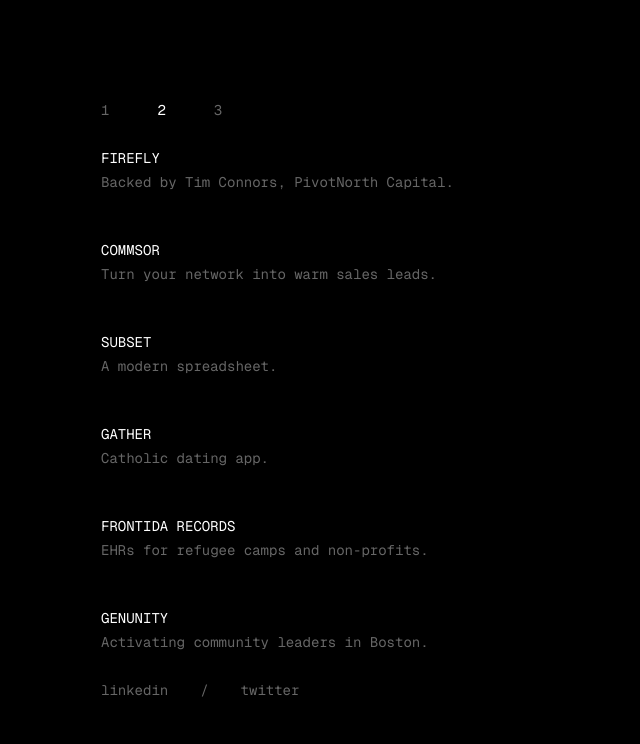
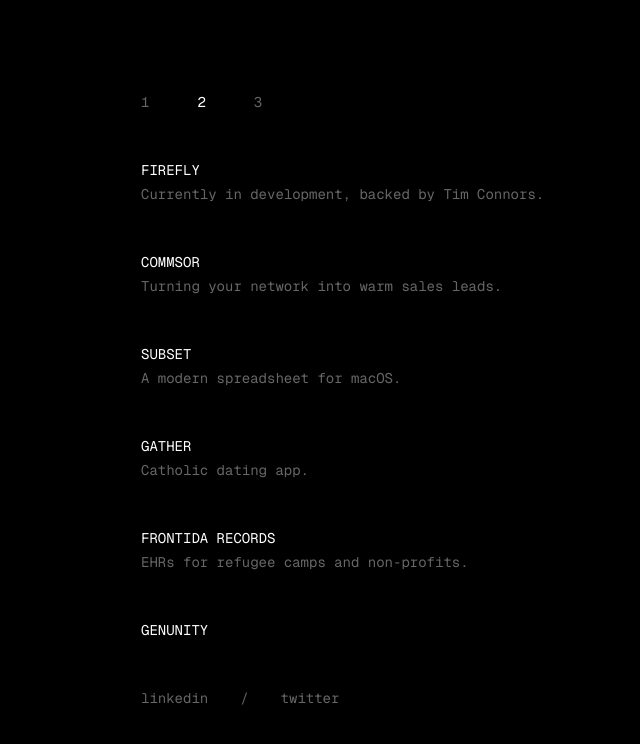
Before and after one commit to ChristianMSurya/christian, a Next.js app: page /work in a window 1280 px wide. Shown: the top 744 px of the page, without its empty margins (139-779 px from the left). Built offline with nearby package versions, Linux system fonts and the light colour scheme.

Commit message:
mobile optimization

```diff
--- a/src/app/globals.css
+++ b/src/app/globals.css
@@ -7,7 +7,7 @@
     --text-primary: #000000;
     --text-secondary: rgba(0, 0, 0, 0.35);
     --bg-primary: #ffffff;
-    --background: #0a0a0a;
+    --background: #ffffff;
     --foreground: #ededed;
   }
 
@@ -15,6 +15,7 @@
     --text-primary: #ffffff;
     --text-secondary: rgba(255, 255, 255, 0.35);
     --bg-primary: #000000;
+    --background: #000000;
   }
 }
 
@@ -22,6 +23,15 @@
   background-color: var(--bg-primary);
   color: var(--text-primary);
   font-family: Arial, Helvetica, sans-serif;
+}
+
+::-webkit-scrollbar {
+  display: none;
+}
+
+* {
+  -ms-overflow-style: none;
+  scrollbar-width: none;
 }
 
 @keyframes fadeIn {
--- a/src/app/layout.tsx
+++ b/src/app/layout.tsx
@@ -1,6 +1,8 @@
 import type { Metadata } from "next";
 import localFont from "next/font/local";
 import { ThemeProvider } from "./context/theme-provider";
+import Navbar from "@/components/navbar";
+import Footer from "@/components/footer";
 import "./globals.css";
 
 const geistSans = localFont({
@@ -30,7 +32,15 @@
         className={`${geistSans.variable} ${geistMono.variable} font-geist-mono antialiased`}
       >
         <ThemeProvider>
-          {children}
+          <div className="flex flex-col h-screen items-center justify-center">
+            <div className="flex flex-col h-screen w-full px-10 gap-12 max-w-[800px] items-start justify-center">
+              <Navbar/>
+              <div className="h-[60%]">
+                {children}
+              </div>
+              <Footer/>
+            </div>
+          </div>
         </ThemeProvider>
       </body>
     </html>
--- a/src/app/page.tsx
+++ b/src/app/page.tsx
@@ -1,81 +1,12 @@
 'use client';
-
-import Link from "next/link";
 
 export default function Home() {
   return (
-    <div className="flex flex-col w-full h-screen scroll-smooth items-center justify-center">
-        <section className="flex w-[800px] h-[75%] flex-col justify-between items-start animate-fade-in">
-
-        <div className="flex flex-row gap-12">
-          <Link href="/" className="cursor-pointer text-sm text-[var(--text-primary)]">
-            <p>1</p>
-          </Link>
-          <Link href="/work" className="cursor-pointer text-sm opacity-40 hover:opacity-100 transition-opacity duration-300">
-            <p>2</p>
-          </Link>
-          <Link href="/writing" className="cursor-pointer text-sm opacity-40 hover:opacity-100 transition-opacity duration-300">
-            <p>3</p>
-          </Link>
-        </div>
-
+    <div className="flex flex-col w-full h-full scroll-smooth items-center justify-center animate-fade-in">
         <div className="flex flex-col text-sm gap-2">
           <p>christian matthew</p>
           <p className="opacity-40">figuring out what to work on next</p>
         </div>
-
-        <div className="flex gap-8 text-sm">
-            <a
-              href="https://linkedin.com/in/christianmatthewnd"
-              target="_blank"
-              rel="noopener noreferrer"
-              className="opacity-40 hover:opacity-100 transition-opacity duration-300"
-            >
-              linkedin
-            </a>
-            <span className="opacity-40 cursor-default">/</span>
-            <a
-              href="https://x.com/christianmsurya"
-              target="_blank"
-              rel="noopener noreferrer"
-              className="opacity-40 hover:opacity-100 transition-opacity duration-300"
-            >
-              twitter
-            </a>
-          </div>
-
-
-          {/* <div className="h-16"></div>
-          <div className="flex flex-row w-full justify-center items-center gap-1 animate-fade-in">
-            <div id="first-name" className="flex flex-row w-full items-center justify-end py-2 gap-1">
-              <p id="friends" className="opacity-0 transition-opacity duration-300">my friends call me</p>
-              <p id="christian" className="cursor-pointer transition-opacity duration-300">christian</p>
-            </div>
-            <div id="second-name" className="flex flex-row w-full items-center justify-start py-2 gap-1">
-              <p id="matthew" className="cursor-pointer transition-opacity duration-300">matthew</p>
-              <p id="family" className="opacity-0 transition-opacity duration-300">is what my family calls me</p>
-            </div>
-          </div>
-          <div className="flex gap-2 text-sm mb-8 animate-fade-in">
-            <a
-              href="https://linkedin.com/in/christianmatthewnd"
-              target="_blank"
-              rel="noopener noreferrer"
-              className="opacity-50 hover:opacity-100 transition-opacity duration-300"
-            >
-              linkedin
-            </a>
-            <span className="opacity-50">|</span>
-            <a
-              href="https://x.com/christianmsurya"
-              target="_blank"
-              rel="noopener noreferrer"
-              className="opacity-50 hover:opacity-100 transition-opacity duration-300"
-            >
-              twitter
-            </a>
-          </div> */}
-        </section>
     </div>
   );
 }
--- a/src/app/work/page.tsx
+++ b/src/app/work/page.tsx
@@ -6,17 +6,17 @@
   const projects = [
     {
       name: "FIREFLY",
-      description: "Backed by Tim Connors, PivotNorth Capital.",
+      description: "Currently in development, backed by Tim Connors.",
       link: "#"
     },
     {
       name: "COMMSOR",
-      description: "Turn your network into warm sales leads.",
+      description: "Turning your network into warm sales leads.",
       link: "#"
     },
     {
       name: "SUBSET",
-      description: "A modern spreadsheet.",
+      description: "A modern spreadsheet for macOS.",
       link: "#"
     },
     {
@@ -37,21 +37,8 @@
   ];
 
   return (
-    <div className="flex flex-col w-full h-screen scroll-smooth items-center justify-center">
-      <section className="flex w-[800px] h-[75%] flex-col justify-between items-start animate-fade-in">
-        <div className="flex flex-row gap-12">
-          <Link href="/" className="cursor-pointer text-sm opacity-40 hover:opacity-100 transition-opacity duration-300">
-            <p>1</p>
-          </Link>
-          <Link href="/work" className="cursor-pointer text-sm">
-            <p>2</p>
-          </Link>
-          <Link href="/writing" className="cursor-pointer text-sm opacity-40 hover:opacity-100 transition-opacity duration-300">
-            <p>3</p>
-          </Link>
-        </div>
-
-        <div className="flex flex-col gap-12">
+    <div className="flex flex-col w-full h-full scroll-smooth items-center justify-center animate-fade-in relative">
+      <div className="flex flex-col gap-12 overflow-y-auto max-h-full mx-auto">
         {projects.map((project, index) => (
           <div key={index} className="flex flex-col gap-1">
             <h2 className="text-sm">{project.name}</h2>
@@ -59,27 +46,6 @@
           </div>
         ))}
       </div>
-
-        <div className="flex gap-8 text-sm">
-          <a
-            href="https://linkedin.com/in/christianmatthewnd"
-            target="_blank"
-            rel="noopener noreferrer"
-            className="opacity-40 hover:opacity-100 transition-opacity duration-300"
-          >
-            linkedin
-          </a>
-          <span className="opacity-40 cursor-default">/</span>
-          <a
-            href="https://x.com/christianmsurya"
-            target="_blank"
-            rel="noopener noreferrer"
-            className="opacity-40 hover:opacity-100 transition-opacity duration-300"
-          >
-            twitter
-          </a>
-        </div>
-      </section>
     </div>
   );
 }
--- a/src/app/writing/page.tsx
+++ b/src/app/writing/page.tsx
@@ -4,46 +4,13 @@
 
 export default function Writing() {
   return (
-    <div className="flex flex-col w-full h-screen scroll-smooth items-center justify-center">
-      <section className="flex w-[800px] h-[75%] flex-col justify-between items-start animate-fade-in">
-        <div className="flex flex-row gap-12">
-          <Link href="/" className="cursor-pointer text-sm opacity-40 hover:opacity-100 transition-opacity duration-300">
-            <p>1</p>
-          </Link>
-          <Link href="/work" className="cursor-pointer text-sm opacity-40 hover:opacity-100 transition-opacity duration-300">
-            <p>2</p>
-          </Link>
-          <Link href="/writing" className="cursor-pointer text-sm">
-            <p>3</p>
-          </Link>
-        </div>
+    <div className="flex flex-col w-full h-full scroll-smooth items-center justify-center animate-fade-in">
 
         <div className="flex flex-col gap-12">
           <div className="flex flex-col gap-1">
             <p className="text-sm">coming soon</p>
           </div>
         </div>
-
-        <div className="flex gap-8 text-sm">
-          <a
-            href="https://linkedin.com/in/christianmatthewnd"
-            target="_blank"
-            rel="noopener noreferrer"
-            className="opacity-40 hover:opacity-100 transition-opacity duration-300"
-          >
-            linkedin
-          </a>
-          <span className="opacity-40 cursor-default">/</span>
-          <a
-            href="https://x.com/christianmsurya"
-            target="_blank"
-            rel="noopener noreferrer"
-            className="opacity-40 hover:opacity-100 transition-opacity duration-300"
-          >
-            twitter
-          </a>
-        </div>
-      </section>
     </div>
   );
 }
--- /dev/null
+++ b/src/components/footer.tsx
@@ -0,0 +1,23 @@
+export default function Footer() {
+    return (
+      <div className="flex gap-8 text-sm">
+        <a
+          href="https://linkedin.com/in/christianmatthewnd"
+          target="_blank"
+          rel="noopener noreferrer"
+          className="opacity-40 hover:opacity-100 transition-opacity duration-300"
+        >
+          linkedin
+        </a>
+        <span className="opacity-40 cursor-default">/</span>
+        <a
+          href="https://x.com/christianmsurya"
+          target="_blank"
+          rel="noopener noreferrer"
+          className="opacity-40 hover:opacity-100 transition-opacity duration-300"
+        >
+          twitter
+        </a>
+      </div>
+    );
+  }
--- /dev/null
+++ b/src/components/navbar.tsx
@@ -0,0 +1,31 @@
+'use client';
+
+import Link from "next/link";
+import { usePathname } from "next/navigation";
+
+export default function Navbar() {
+  const pathname = usePathname();
+
+  return (
+    <div className="flex flex-row gap-12">
+      <Link
+        href="/"
+        className={`cursor-pointer text-sm ${pathname === '/' ? '' : 'opacity-40 hover:opacity-100 transition-opacity duration-300'}`}
+      >
+        <p>1</p>
+      </Link>
+      <Link
+        href="/work"
+        className={`cursor-pointer text-sm ${pathname === '/work' ? '' : 'opacity-40 hover:opacity-100 transition-opacity duration-300'}`}
+      >
+        <p>2</p>
+      </Link>
+      <Link
+        href="/writing"
+        className={`cursor-pointer text-sm ${pathname === '/writing' ? '' : 'opacity-40 hover:opacity-100 transition-opacity duration-300'}`}
+      >
+        <p>3</p>
+      </Link>
+    </div>
+  );
+}
```
Lines whose indentation alone changed are shown as unchanged.
